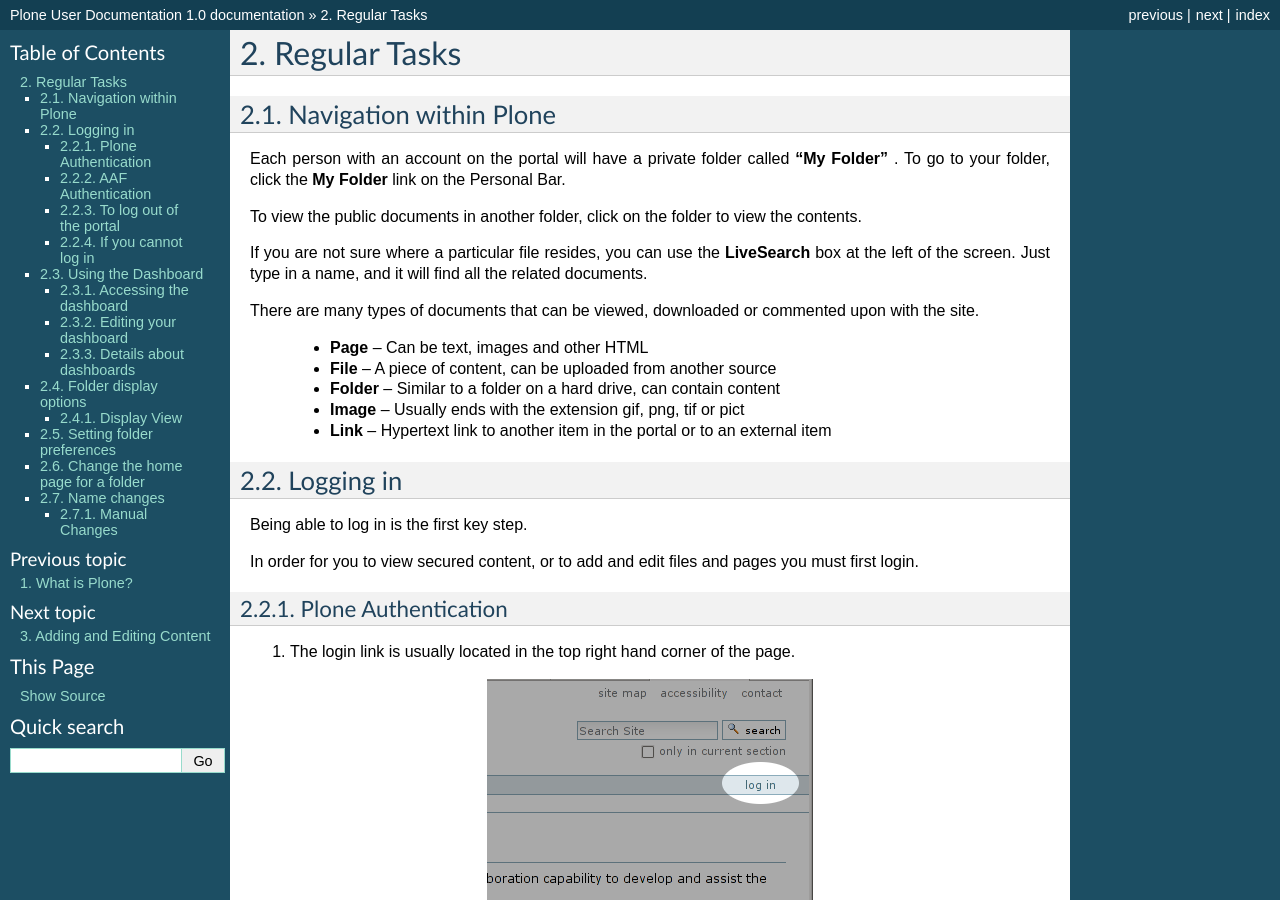
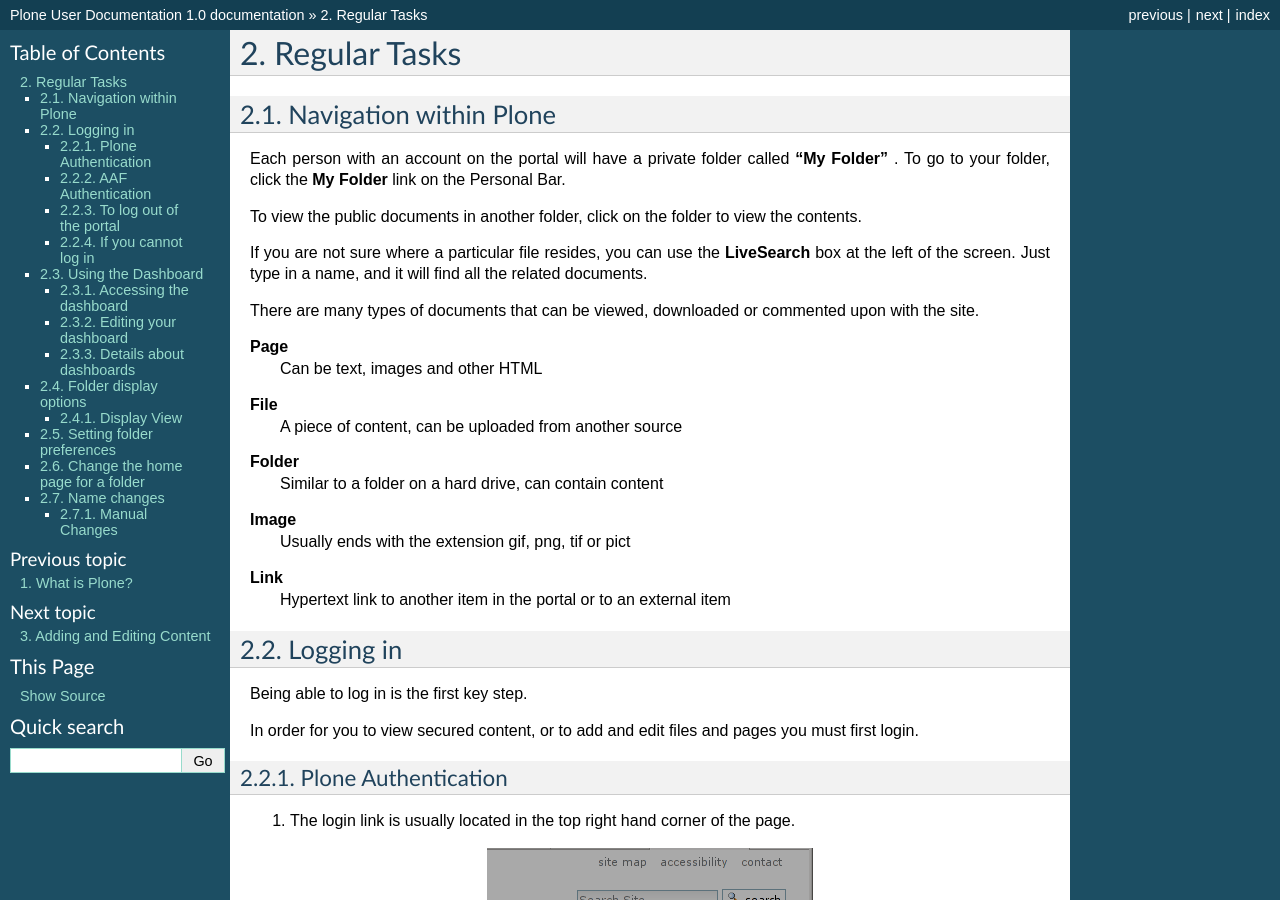
Before and after one commit to jcu-eresearch/plone-user-doc, a Sphinx documentation site: the page built from source/basic.rst, in a window 1280 px wide and 900 px high. Built offline with Sphinx 7.4.7, drawn with Linux system fonts in a browser that asks for light colours.

Commit message:
changed bullet list to definition list

```diff
--- a/source/basic.rst
+++ b/source/basic.rst
@@ -18,12 +18,21 @@
 There are many types of documents that can be viewed, downloaded or commented
 upon with the site.
 
- * **Page** -- Can be text, images and other HTML
- * **File** -- A piece of content, can be uploaded from another source
- * **Folder** -- Similar to a folder on a hard drive, can contain content
- * **Image** -- Usually ends with the extension gif, png, tif or pict
- * **Link** -- Hypertext link to another item in the portal or to an external
-   item
+**Page**
+    Can be text, images and other HTML
+
+**File**
+    A piece of content, can be uploaded from another source
+
+**Folder**
+    Similar to a folder on a hard drive, can contain content
+
+**Image**
+    Usually ends with the extension gif, png, tif or pict
+
+**Link**
+    Hypertext link to another item in the portal or to an external
+    item
 
 
 Logging in
```
